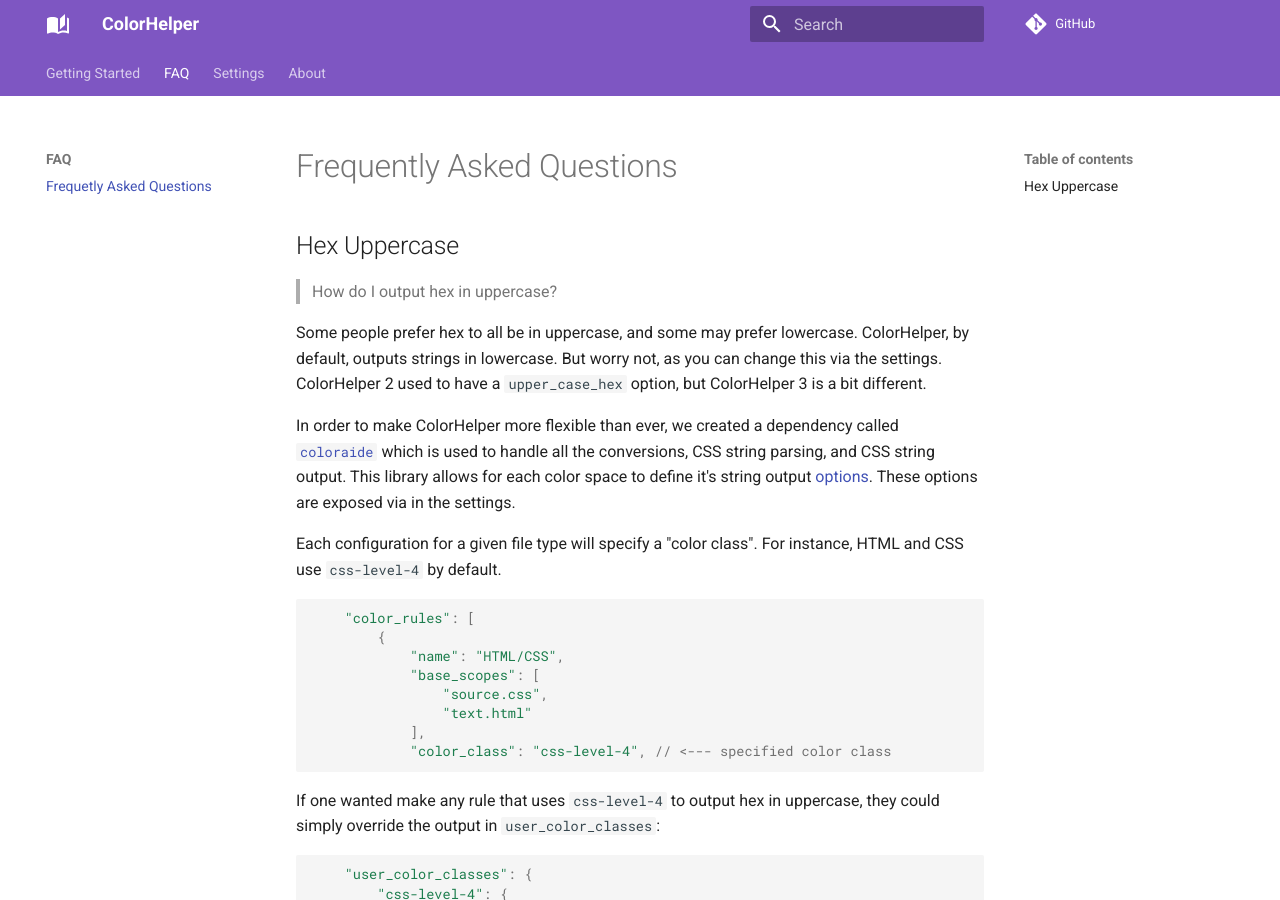
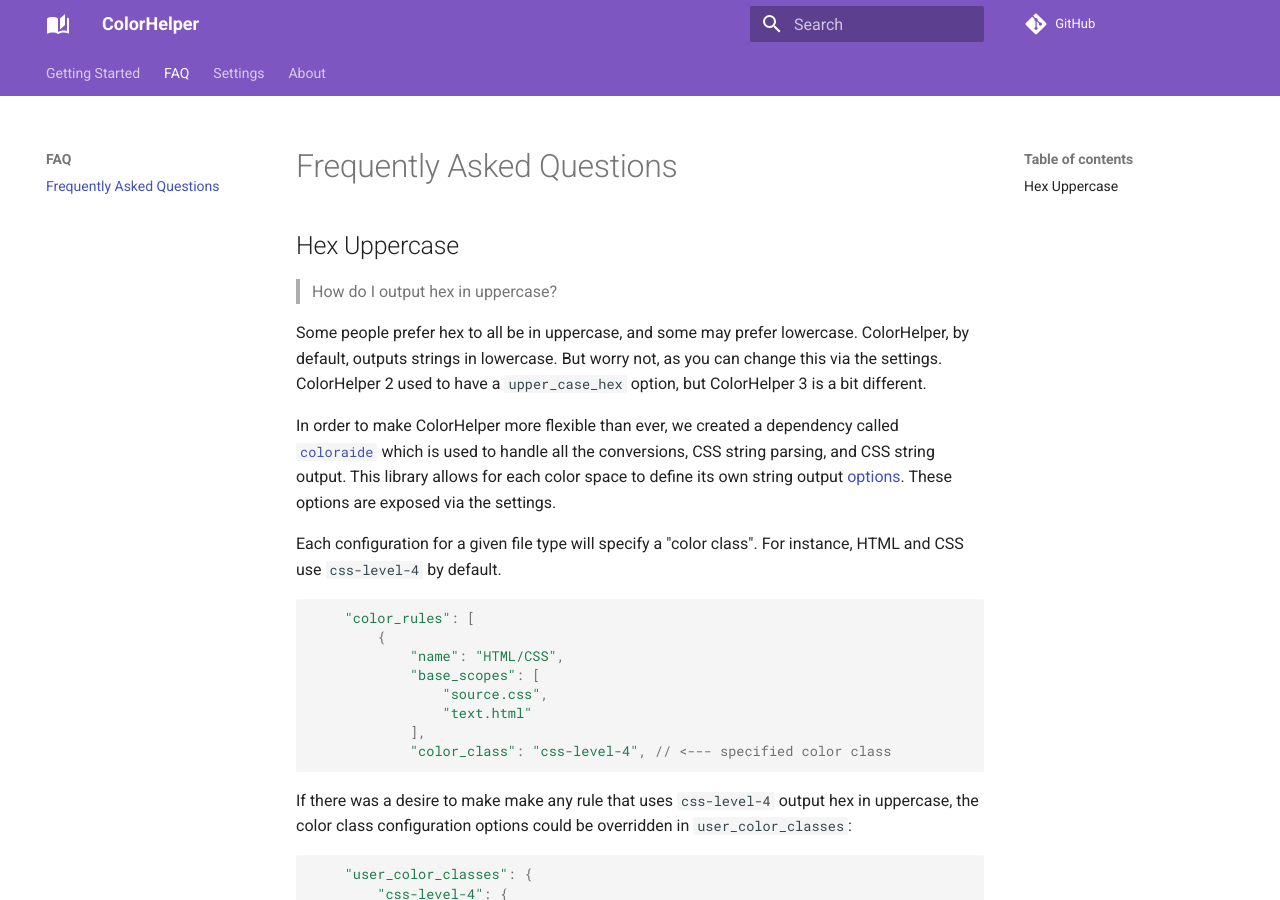
Before and after one commit to facelessuser/ColorHelper, an MkDocs documentation site: the page built from docs/src/markdown/faq.md, in a window 1280 px wide and 900 px high. Built offline with MkDocs 1.6.1 and Material for MkDocs 9.7.7, drawn with Linux system fonts in a browser that asks for light colours; comment, search, counter and statistics services are not loaded.

Commit message:
Fix some typos and wording

````diff
--- a/docs/src/dictionary/en-custom.txt
+++ b/docs/src/dictionary/en-custom.txt
@@ -1,6 +1,8 @@
 ASE
 CSS
 Changelog
+ColorAide
+ColorAide's
 ColorHelper
 ColorMod
 ColorPicker
--- a/docs/src/markdown/faq.md
+++ b/docs/src/markdown/faq.md
@@ -10,7 +10,7 @@
 
 In order to make ColorHelper more flexible than ever, we created a dependency called [`coloraide`][coloraide]
 which is used to handle all the conversions, CSS string parsing, and CSS string output. This library allows for each
-color space to define it's string output [options][coloraide-strings]. These options are exposed via in the settings.
+color space to define its own string output [options][coloraide-strings]. These options are exposed via the settings.
 
 Each configuration for a given file type will specify a "color class". For instance, HTML and CSS use `css-level-4` by
 default.
@@ -26,8 +26,8 @@
             "color_class": "css-level-4", // <--- specified color class
 ```
 
-If one wanted make any rule that uses `css-level-4` to output hex in uppercase, they could simply override
-the output in `user_color_classes`:
+If there was a desire to make make any rule that uses `css-level-4` output hex in uppercase, the color class
+configuration options could be overridden in `user_color_classes`:
 
 ```js
     "user_color_classes": {
--- a/mkdocs.yml
+++ b/mkdocs.yml
@@ -28,7 +28,7 @@
     - Installation: installation.md
     - User Guide: usage.md
   - FAQ:
-    - Frequetly Asked Questions: faq.md
+    - Frequently Asked Questions: faq.md
   - Settings:
     - Configuring ColorHelper: settings/index.md
     - Graphic Rendering: settings/graphics.md
````
